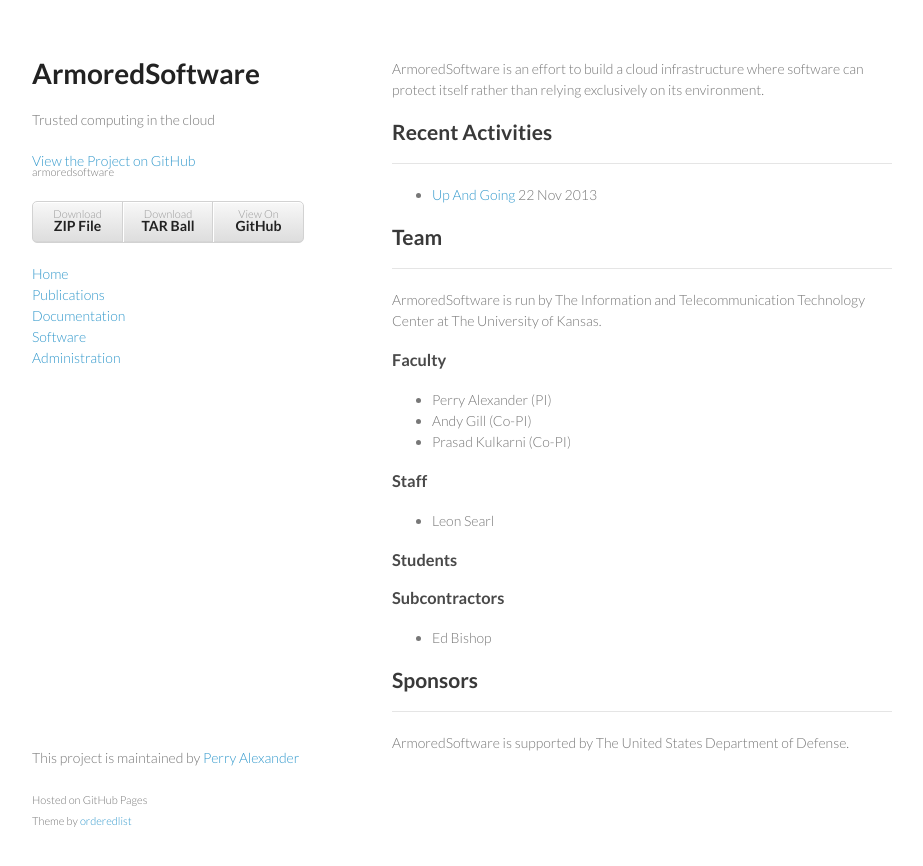
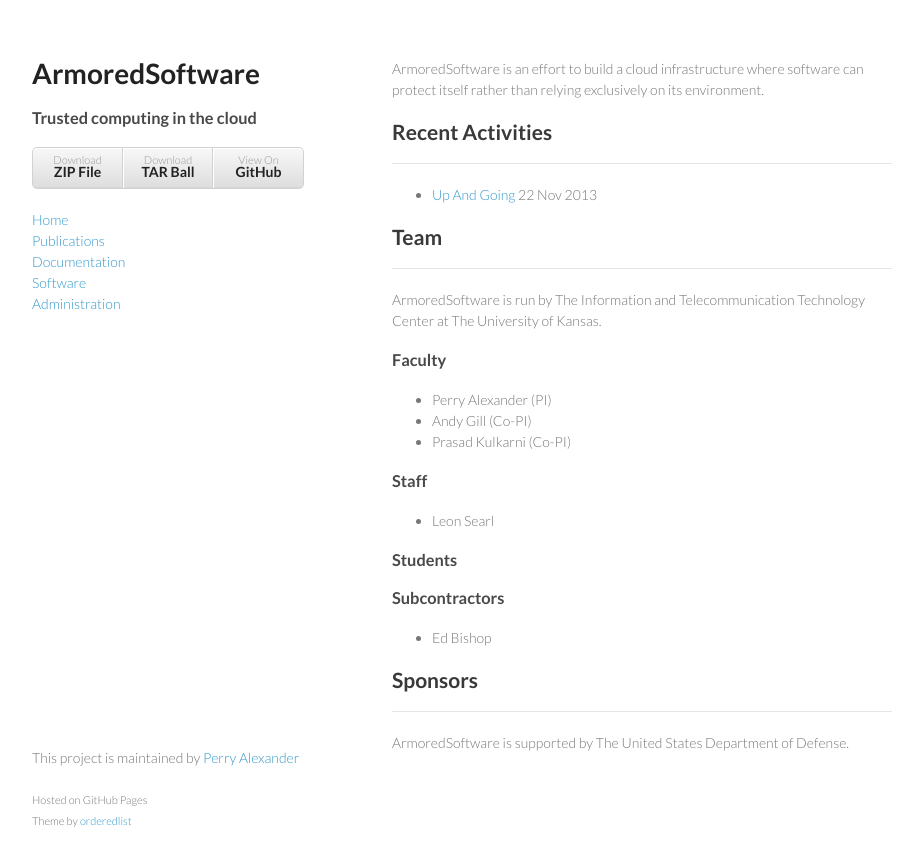
Before and after one commit to armoredsoftware/armoredsoftware.github.io, a Jekyll site: the page built from index.md, in a window 1280 px wide. Shown: the top 866 px of the page, without its empty margins (178-1101 px from the left). Built offline with Jekyll 4.4.1, drawn with Linux system fonts in a browser that asks for light colours.

Commit message:
formatting

```diff
--- a/_layouts/frontpage.html
+++ b/_layouts/frontpage.html
@@ -16,10 +16,7 @@
     <div class="wrapper">
       <header>
         <h1>ArmoredSoftware</h1>
-        <p>Trusted computing in the cloud</p>
-
-        <p class="view"><a href="https://github.com/armoredsoftware">View the Project on GitHub <small>armoredsoftware</small></a></p>
-
+        <h3>Trusted computing in the cloud</h3>
 
         <ul>
           <li><a href="https://github.com/armoredsoftware/zipball/master">Download <strong>ZIP File</strong></a></li>
```
